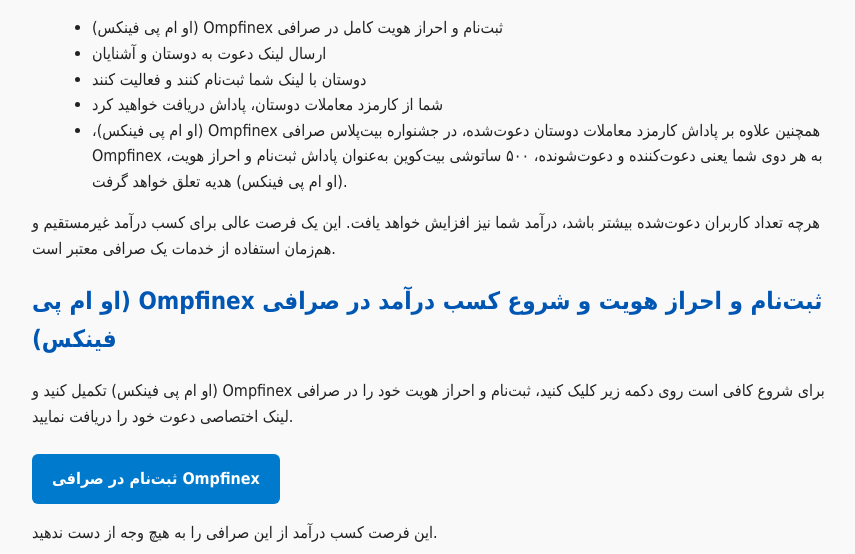
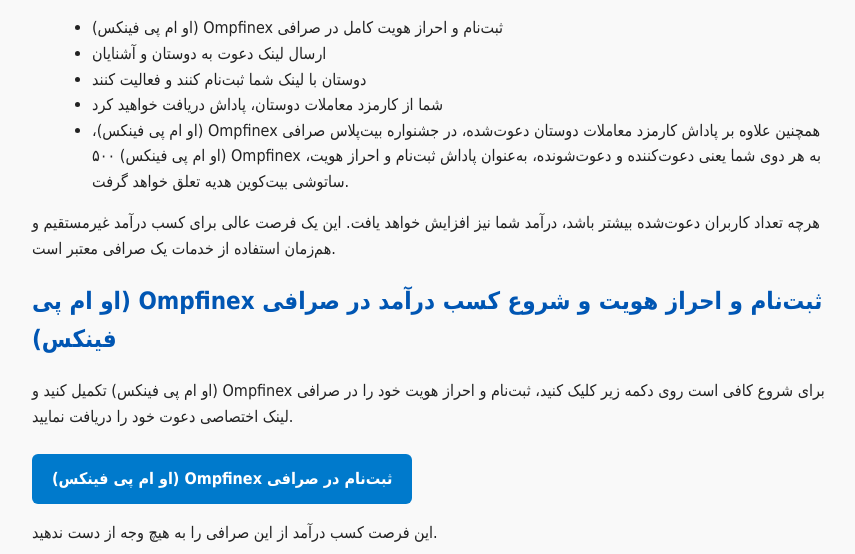
Before and after one commit to sign2earn/ompfinex, a plain HTML site: page index.html in a window 1280 px wide. Shown: the part 1637-2191 px from the top of the page, without its empty margins (208-1063 px from the left). Drawn offline with Linux system fonts and the light colour scheme.

Commit message:
Update index.html

```diff
--- a/index.html
+++ b/index.html
@@ -70,7 +70,7 @@
   <li>ارسال لینک دعوت به دوستان و آشنایان</li>
   <li>دوستان با لینک شما ثبت‌نام کنند و فعالیت کنند</li>
   <li>شما از کارمزد معاملات دوستان، پاداش دریافت خواهید کرد</li>
-  <li>همچنین علاوه بر پاداش کارمزد معاملات دوستان دعوت‌شده، در جشنواره بیت‌پلاس صرافی <span dir="ltr">Ompfinex</span> (او ام پی فینکس)، به هر دوی شما یعنی دعوت‌کننده و دعوت‌شونده، ۵۰۰ ساتوشی بیت‌کوین به‌عنوان پاداش ثبت‌نام و احراز هویت، <span dir="ltr">Ompfinex</span> (او ام پی فینکس) هدیه تعلق خواهد گرفت.</li>
+  <li>همچنین علاوه بر پاداش کارمزد معاملات دوستان دعوت‌شده، در جشنواره بیت‌پلاس صرافی <span dir="ltr">Ompfinex</span> (او ام پی فینکس)، به هر دوی شما یعنی دعوت‌کننده و دعوت‌شونده، به‌عنوان پاداش ثبت‌نام و احراز هویت، <span dir="ltr">Ompfinex</span> (او ام پی فینکس) ۵۰۰ ساتوشی بیت‌کوین هدیه تعلق خواهد گرفت.</li>
 </ul>
 
 <p>هرچه تعداد کاربران دعوت‌شده بیشتر باشد، درآمد شما نیز افزایش خواهد یافت. این یک فرصت عالی برای کسب درآمد غیرمستقیم و هم‌زمان استفاده از خدمات یک صرافی معتبر است.</p>
@@ -81,7 +81,7 @@
   <span dir="ltr">Ompfinex</span> (او ام پی فینکس)
   تکمیل کنید و لینک اختصاصی دعوت خود را دریافت نمایید.</p>
 
-<a href="https://omp.exchange/referral/YKXJI503V" target="_blank" rel="noopener noreferrer" class="btn">ثبت‌نام در صرافی <span dir="ltr">Ompfinex</span></a>
+<a href="https://omp.exchange/referral/YKXJI503V" target="_blank" rel="noopener noreferrer" class="btn">ثبت‌نام در صرافی <span dir="ltr">Ompfinex</span> (او ام پی فینکس)</a>
 
 <p>این فرصت کسب درآمد از این صرافی را به هیچ وجه از دست ندهید.</p>
 
```
